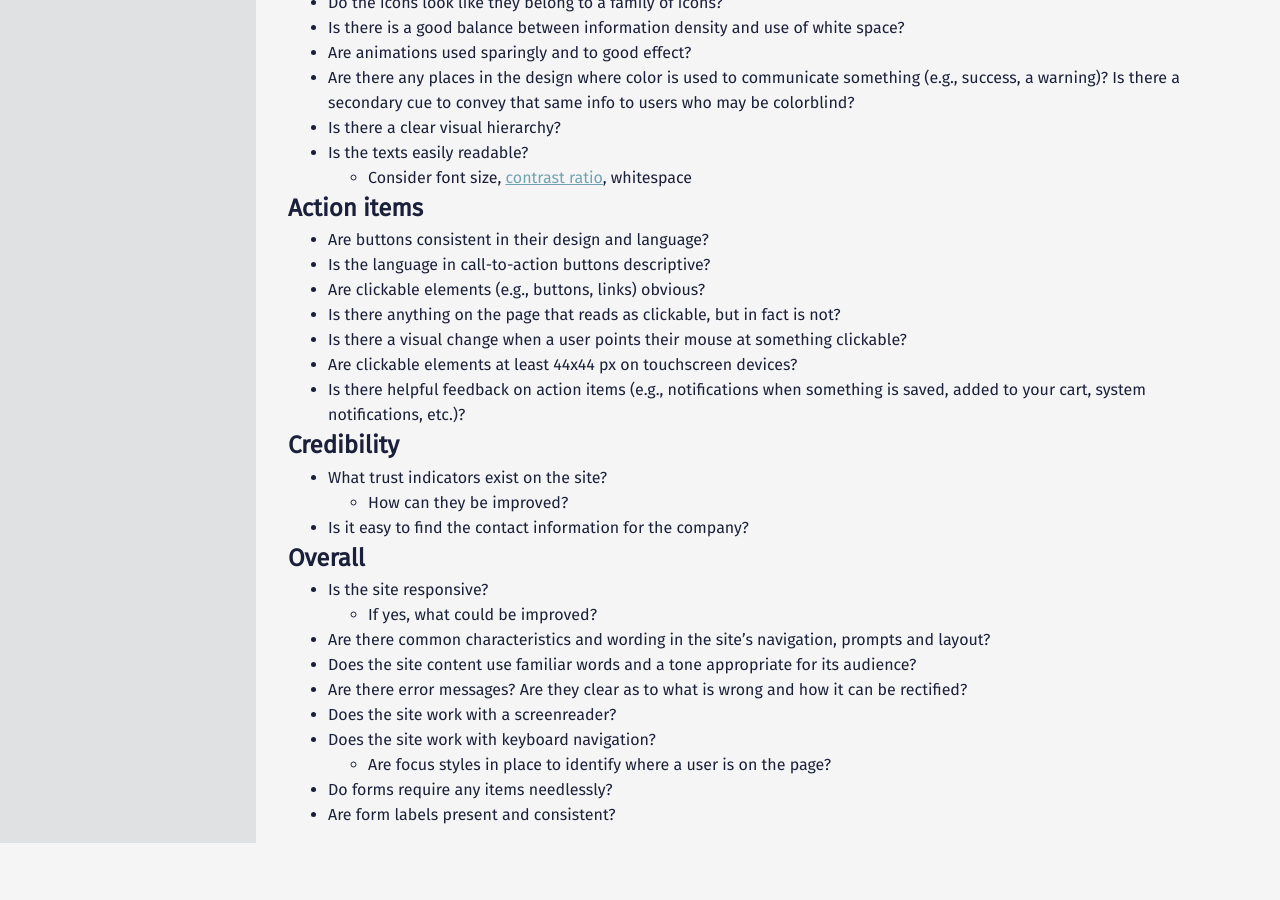
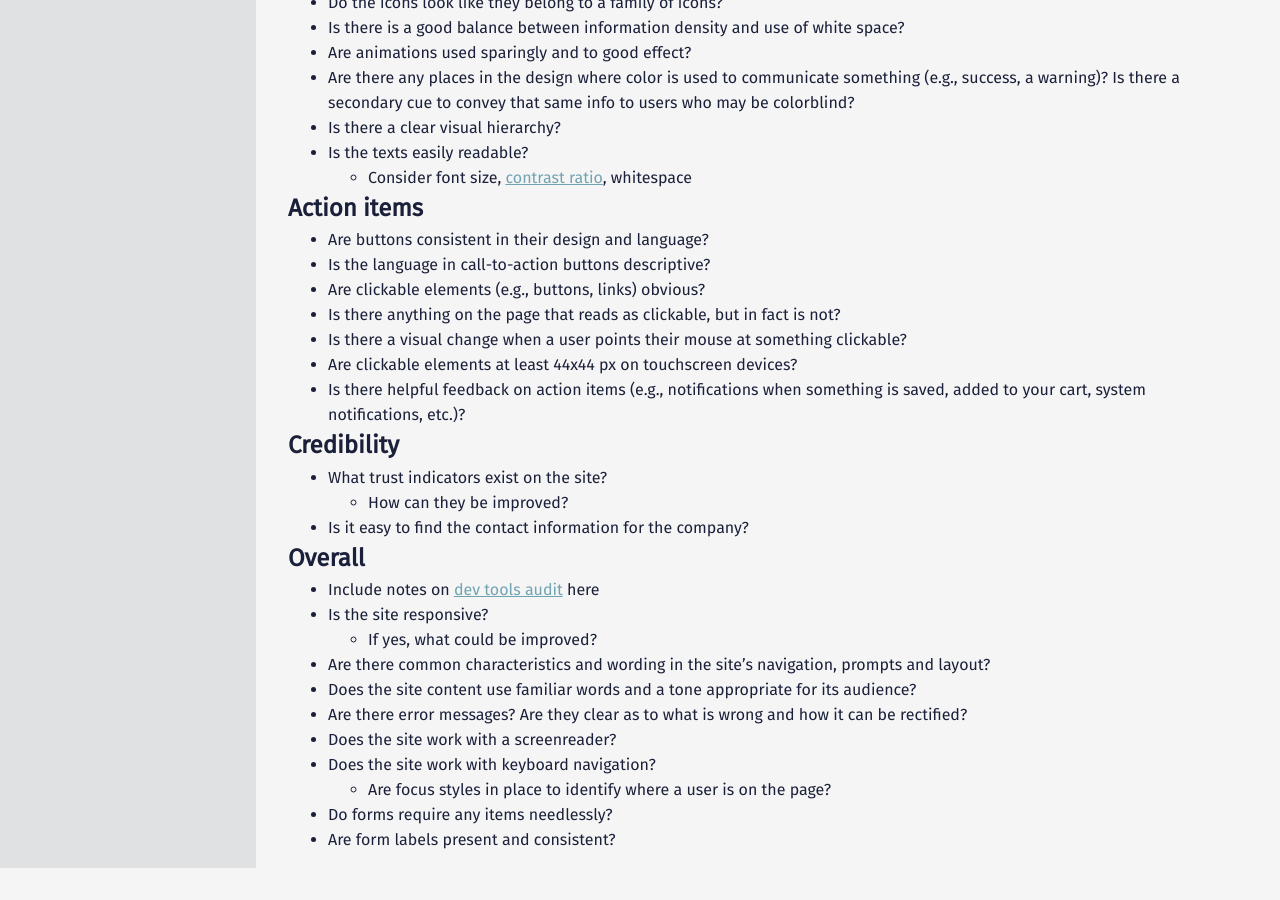
Before and after one commit to mica-web/mica-web.github.io, a Jekyll site: the page built from gd-431/heuristic-eval.md, in a window 1280 px wide and 900 px high, scrolled down 842 px. Built offline with Jekyll 4.4.1, drawn with Linux system fonts in a browser that asks for light colours; before the commit the page ends 1717 px from its top, so only the background shows below that.

Commit message:
Add link to dev tools audit

```diff
--- a/gd-431/heuristic-eval.md
+++ b/gd-431/heuristic-eval.md
@@ -73,6 +73,7 @@ Credibility
 
 Overall
 -------
+- Include notes on [dev tools audit](https://developers.google.com/web/tools/lighthouse/) here
 - Is the site responsive?
   - If yes, what could be improved?
 - Are there common characteristics and wording in the site's navigation, prompts and layout?
```
